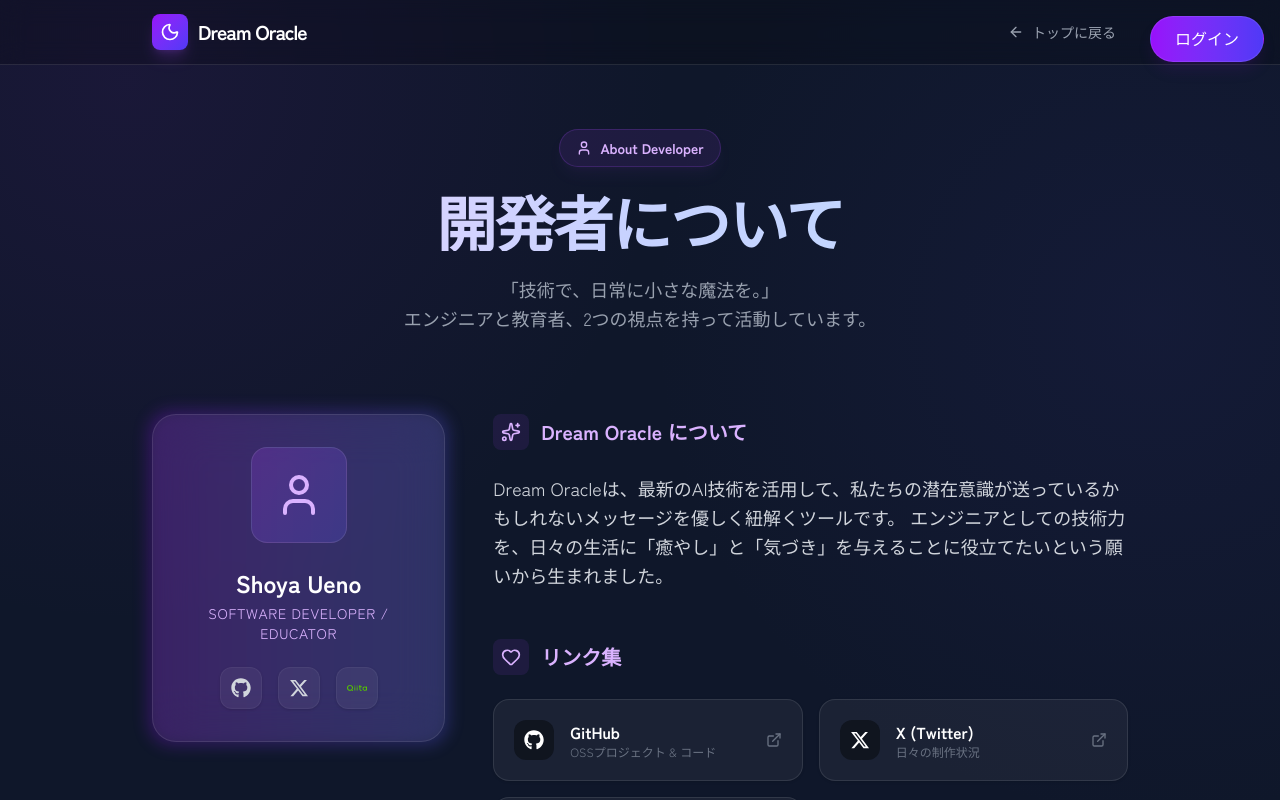
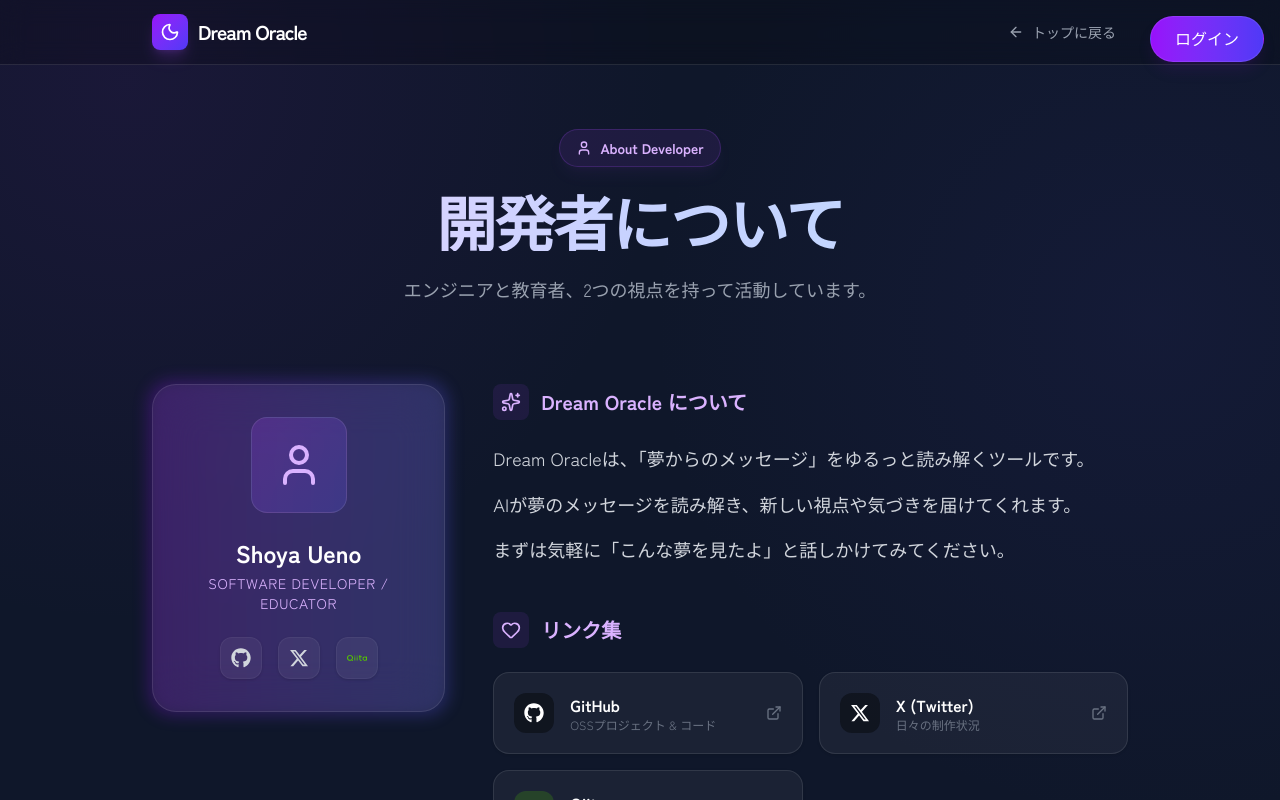
Before and after one commit to karake-shoya/dream-analysis-app, a Next.js app: page /about in a window 1280 px wide. Shown: the top 800 px of the page. Built offline with nearby package versions, Linux system fonts and the light colour scheme; no server answers.

Commit message:
fix: Aboutページの文言修正

```diff
--- a/app/about/page.tsx
+++ b/app/about/page.tsx
@@ -50,7 +50,6 @@
                 開発者について
               </h1>
               <p className="text-lg text-gray-400 max-w-2xl mx-auto leading-relaxed">
-                「技術で、日常に小さな魔法を。」<br />
                 エンジニアと教育者、2つの視点を持って活動しています。
               </p>
             </div>
@@ -92,8 +91,13 @@
                   </div>
                   <div className="space-y-4 text-gray-300 leading-relaxed text-lg">
                     <p>
-                      Dream Oracleは、最新のAI技術を活用して、私たちの潜在意識が送っているかもしれないメッセージを優しく紐解くツールです。
-                      エンジニアとしての技術力を、日々の生活に「癒やし」と「気づき」を与えることに役立てたいという願いから生まれました。
+                      Dream Oracleは、「夢からのメッセージ」をゆるっと読み解くツールです。
+                    </p>
+                    <p>
+                      AIが夢のメッセージを読み解き、新しい視点や気づきを届けてくれます。
+                    </p>
+                    <p>
+                      まずは気軽に「こんな夢を見たよ」と話しかけてみてください。
                     </p>
                   </div>
                 </section>
```
